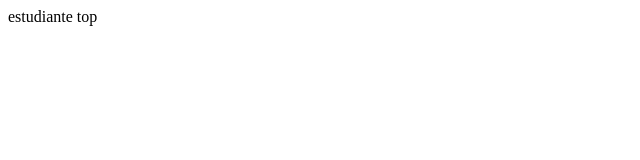
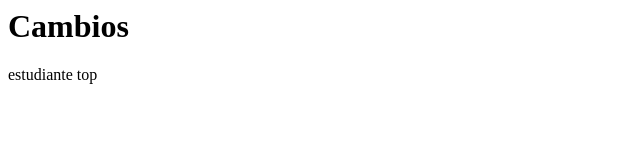
Before and after one commit to 4339931/aspirantes-mir-ejercicio-3, a plain HTML site: page index.html in a window 1280 px wide. Shown: the whole page, without its empty margins (0-640 px from the left). Drawn offline with Linux system fonts and the light colour scheme.

Commit message:
cambios en la rama develop

```diff
--- a/index.html
+++ b/index.html
@@ -1 +1,2 @@
+<h1 title ="cambios">Cambios</h1>
 <p title ="hola estudiante top">estudiante top</p>
```
Also changed, not shown: 1 other file.
